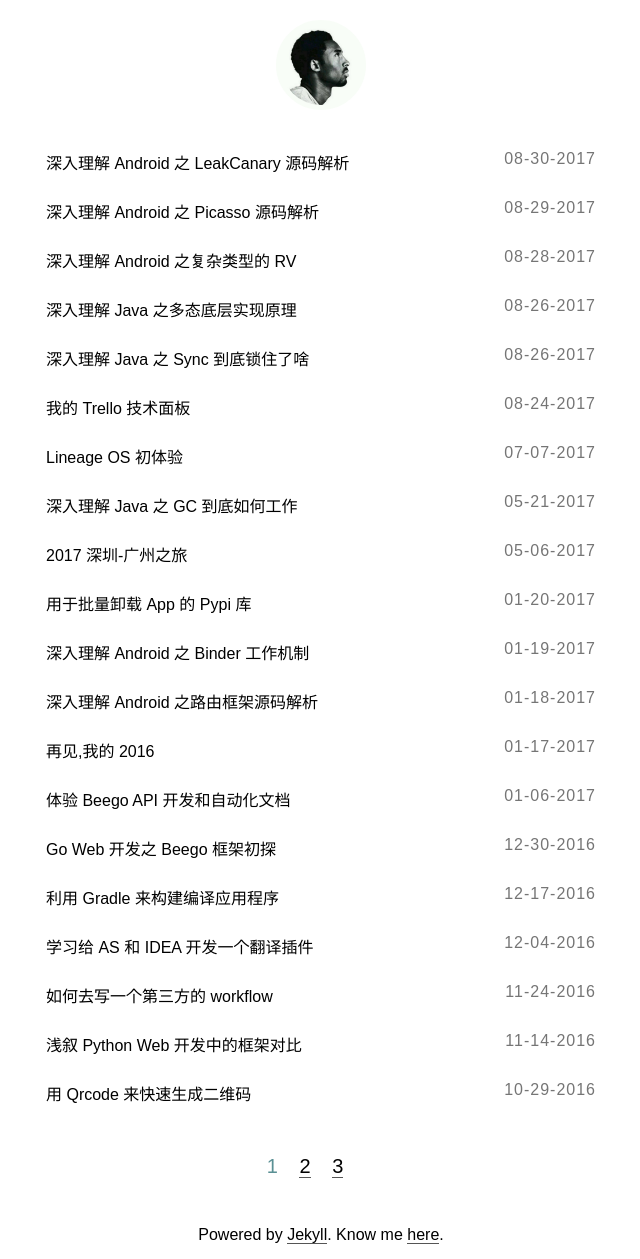
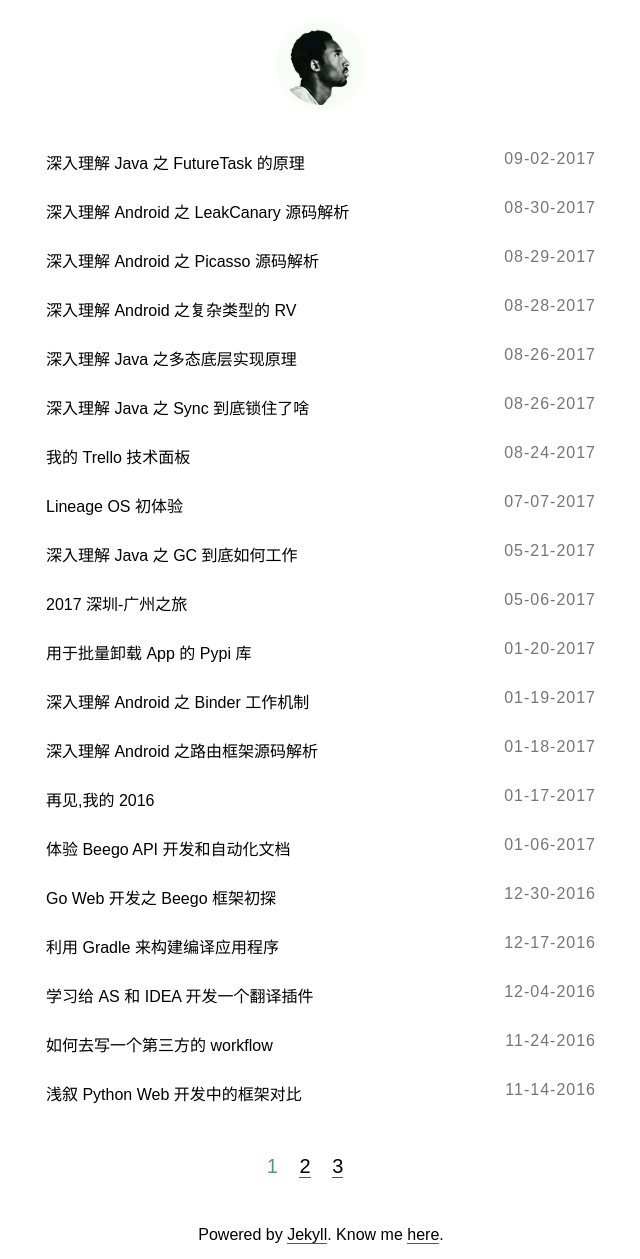
Before and after one commit to wuchangfeng/wuchangfeng.github.io, a Jekyll site: the page built from index.html, in a window 1280 px wide. Shown: the whole page, without its empty margins (319-959 px from the left). Built offline with Jekyll 4.4.1, drawn with Linux system fonts in a browser that asks for light colours; some web fonts are replaced; the list of posts is cut into pages by our own code; comment, search, counter and statistics services are not loaded; some of the changed lines change nothing that is shown.

Commit message:
blog update

````diff
--- /dev/null
+++ b/_posts/2017-09-02-java-futuretask.md
@@ -0,0 +1,169 @@
+---
+layout: post
+title: 深入理解 Java 之 FutureTask 的原理
+date: 2017-09-02 17:34:19 +0800
+categories:
+---
+
+在阅读AsyncTask源码时候，看到FutureTask的概念，当时只知道它与线程创建有关系。今天来探究一下它的源码结构。
+同时也有一些面试题，询问Java中创建线程的几种方式，除了Thread和Runnable之外，提到了Callable的概念。本文重点分析一下这两个概念的用法以及与平时创建线程方式的区别。
+
+
+### 基本使用
+
+先看一下使用的实例Demo，代码如下所示：
+
+```java
+public class FutureTaskDemo {
+
+    public static void main(String[] args) {
+        // 创建一个ExecutorService对象
+        ExecutorService executor = Executors.newCachedThreadPool();
+        // new 一个Callable实例
+        Task task = new Task();
+        // new一个
+        FutureTask<Integer> futureTask = new FutureTask<Integer>(task);
+        // 提交futureTask对象进入线程池
+        executor.submit(futureTask);
+        // 关闭线程池
+        executor.shutdown();
+
+        try {
+            Thread.sleep(1000);
+        } catch (InterruptedException e1) {
+            e1.printStackTrace();
+        }
+
+        System.out.println("主线程在执行任务");
+
+        try {
+            // 获取futuretask结果
+            System.out.println("task运行结果" + futureTask.get());
+        } catch (InterruptedException e) {
+            e.printStackTrace();
+        } catch (ExecutionException e) {
+            e.printStackTrace();
+        }
+
+        System.out.println("所有任务执行完毕");
+    }
+}
+```
+
+同时定义一个实现Callable接口的Task类如下所示：
+
+``` java
+public static class Task implements Callable<Integer> {
+        @Override
+        public Integer call() throws Exception {
+            System.out.println("子线程在进行计算");
+            Thread.sleep(3000);
+            int sum = 0;
+            for (int i = 0; i < 100; i++)
+                sum += i;
+            return sum;
+        }
+    }
+```
+
+结果输出：
+
+``` shell
+子线程在进行计算
+主线程在执行任务
+task运行结果4950
+所有任务执行完毕
+```
+
+从FutureTask用法以及返回的结果可见FutureTask是可以去执行Callable的，并且Callable独立的线程可以返回自己的执行结果。
+
+### Callable
+
+跟着IDE中的源码进入到Callable的声明中了解一下其结构：
+
+``` java
+@FunctionalInterface
+public interface Callable<V> {
+    /**
+     * Computes a result, or throws an exception if unable to do so.
+     *
+     * @return computed result
+     * @throws Exception if unable to compute a result
+     */
+    V call() throws Exception;
+}
+```
+
+摘要处其文档注释如下：
+
+> A task that returns a result and may throw an exception.
+>  Implementors define a single method with no arguments called
+>  {@code call}.
+>  <p>The {@code Callable} interface is similar to {@link
+>  java.lang.Runnable}, in that both are designed for classes whose
+>  instances are potentially executed by another thread.  A
+>  {@code Runnable}, however, does not return a result and cannot
+>  throw a checked exception.
+
+点进去看一下Runnable接口的定义：
+
+``` java
+ @FunctionalInterface
+public interface Runnable {
+    public abstract void run();
+}
+```
+
+综合上述简单来讲Callable与Runnable作用一样，区别在于Callable有返回值，并且出现异常能抛出来。
+
+### FutureTask
+
+``` java
+public class FutureTask<V> implements RunnableFuture<V>
+```
+
+再去看看RunnableFuture的结构：
+
+``` java
+public interface RunnableFuture<V> extends Runnable, Future<V> {
+    /**
+     * Sets this Future to the result of its computation
+     * unless it has been cancelled.
+     */
+    void run();
+}
+```
+发现 RunnableFuture接口继承自Runnable和Future接口，接下来重点关注Future接口
+
+### Future
+
+Future根据源代码解释其作用是对Callable或者Runnable进行管理，取消、检测完成与否获取最终结果等。
+
+``` java
+public interface Future<V> {
+
+    boolean cancel(boolean mayInterruptIfRunning);
+    boolean isCancelled();
+    boolean isDone();
+    V get() throws InterruptedException, ExecutionException;
+    V get(long timeout, TimeUnit unit)
+        throws InterruptedException, ExecutionException, TimeoutException;
+}
+```
+
+* cancel方法用来取消任务，如果取消任务成功则返回true，如果取消任务失败则返回false。参数mayInterruptIfRunning表示是否允许取消正在执行却没有执行完毕的任务，如果设置true，则表示可以取消正在执行过程中的任务。如果任务已经完成，则无论mayInterruptIfRunning为true还是false，此方法肯定返回false，即如果取消已经完成的任务会返回false；如果任务正在执行，若mayInterruptIfRunning设置为true，则返回true，若mayInterruptIfRunning设置为false，则返回false；如果任务还没有执行，则无论mayInterruptIfRunning为true还是false，肯定返回true。
+
+* isCancelled方法表示任务是否被取消成功，如果在任务正常完成前被取消成功，则返回 true。
+
+* isDone方法表示任务是否已经完成，若任务完成，则返回true；
+
+* get()方法用来获取执行结果，这个方法会产生阻塞，会一直等到任务执行完毕才返回；
+
+* get(long timeout, TimeUnit unit)用来获取执行结果，如果在指定时间内，还没获取到结果，就直接返回null。
+
+在本文代码中示例中就通过：
+
+``` java
+ futureTask.get()
+```
+获取callable的执行结果。
--- a/index.html
+++ b/index.html
@@ -8,7 +8,6 @@ layout: default
 
 
     <ul>
-    <div class="divider"></div>
         {% for post in paginator.posts %}
         <li>
             <div class="post-date">
````
